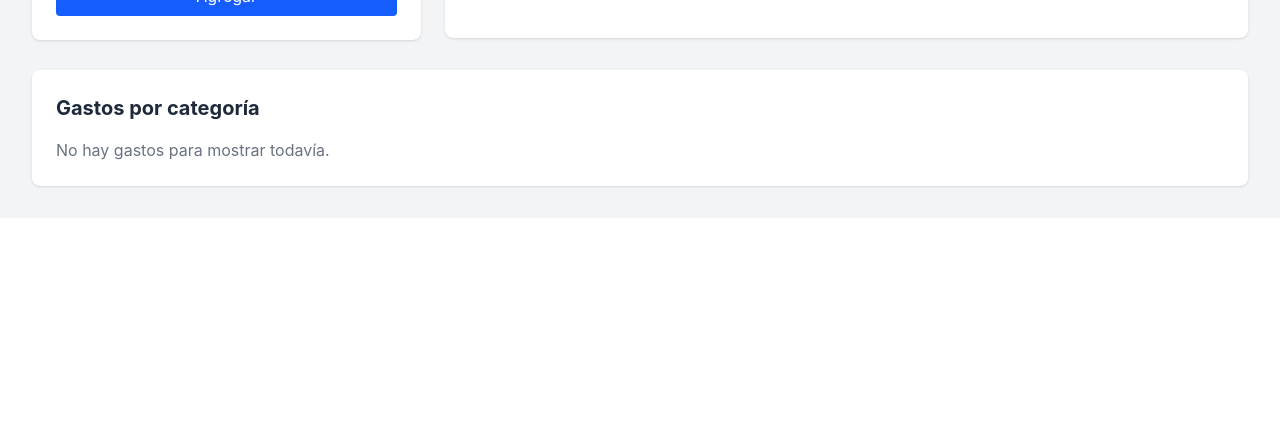
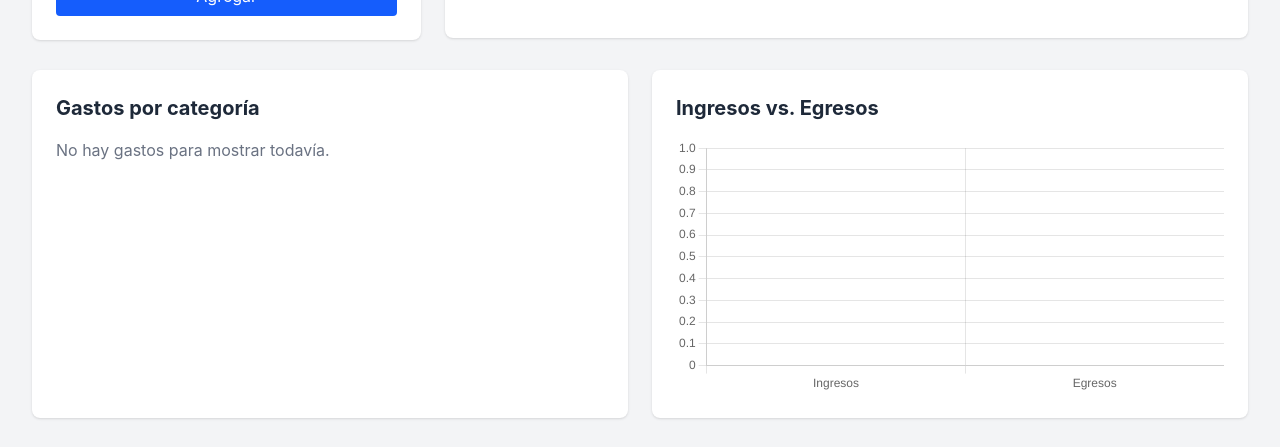
Before and after one commit to Mtronc97/pecunia, a Vue app in the folder client/: page / in a window 1280 px wide. Shown: the part 630-1077 px from the top of the page. Before the commit the page ends 848 px from the top, so only its background shows below. Built offline with nearby package versions, Linux system fonts and the light colour scheme; no server answers.

Commit message:
feat: grafico de ingresos vs egresos

```diff
--- a/client/src/App.vue
+++ b/client/src/App.vue
@@ -6,6 +6,7 @@ import TransactionForm from "./components/TransactionForm.vue";
 import TransactionList from "./components/TransactionList.vue";
 import { useTransactionStore } from "./stores/transactionStore";
 import ExpensesChart from "./components/ExpensesChart.vue";
+import BalanceChart from "./components/BalanceChart.vue";
 
 const store = useTransactionStore();
 
@@ -70,8 +71,9 @@ onMounted(() => {
       </div>
     </div>
 
-    <div class="mt-8">
+    <div class="grid grid-cols-1 md:grid-cols-2 gap-6 mt-8">
       <ExpensesChart />
+      <BalanceChart />
     </div>
   </div>
 </template>
--- /dev/null
+++ b/client/src/components/BalanceChart.vue
@@ -0,0 +1,47 @@
+<script setup lang="ts">
+import { computed } from "vue";
+import { Bar } from "vue-chartjs";
+import {
+  Chart as ChartJS,
+  Title,
+  Tooltip,
+  Legend,
+  BarElement,
+  CategoryScale,
+  LinearScale,
+} from "chart.js";
+import { useTransactionStore } from "../stores/transactionStore";
+
+ChartJS.register(Title, Tooltip, Legend, BarElement, CategoryScale, LinearScale);
+
+const store = useTransactionStore();
+
+const chartData = computed(() => ({
+  labels: ["Ingresos", "Egresos"],
+  datasets: [
+    {
+      data: [store.totalIncome, store.totalExpense],
+      backgroundColor: ["#22c55e", "#ef4444"],
+    },
+  ],
+}));
+
+const chartOptions = {
+  responsive: true,
+  maintainAspectRatio: false,
+  plugins: {
+    legend: {
+      display: false,
+    },
+  },
+};
+</script>
+
+<template>
+  <div class="bg-white rounded-lg shadow p-6">
+    <h2 class="text-xl font-bold text-gray-800 mb-4">Ingresos vs. Egresos</h2>
+    <div class="h-64">
+      <Bar :data="chartData" :options="chartOptions" />
+    </div>
+  </div>
+</template>
```
